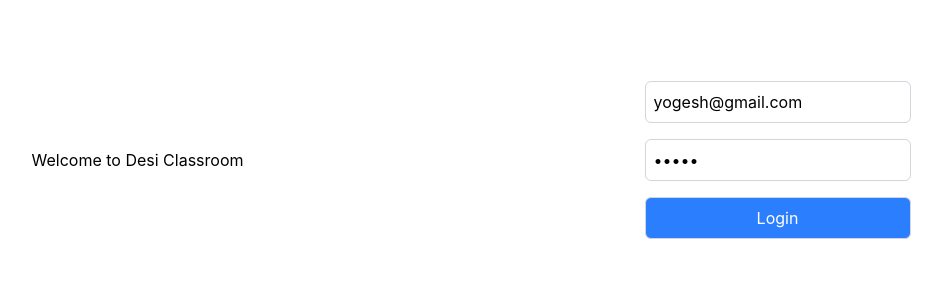
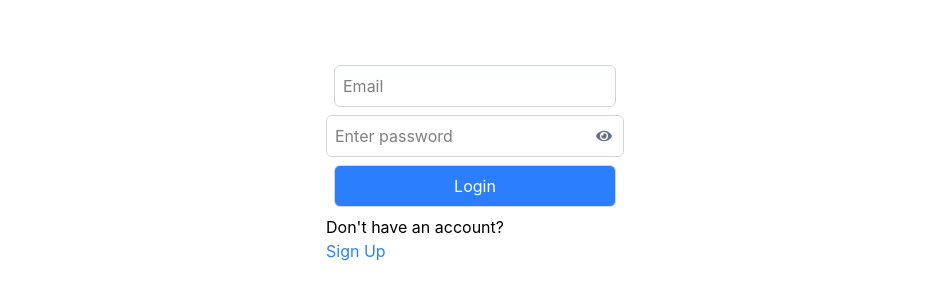
Before and after one commit to yogeshpriyadarshi/Desi_Developer_Classroom_Frontend, a React (Vite) app: page /login in a window 1280 px wide. Shown: the part 280-580 px from the top of the page, without its empty margins (165-1107 px from the left). Built offline with nearby package versions, Linux system fonts and the light colour scheme.

Commit message:
Signup and login

```diff
--- a/package.json
+++ b/package.json
@@ -14,6 +14,7 @@
     "axios": "^1.13.5",
     "react": "^19.2.0",
     "react-dom": "^19.2.0",
+    "react-icons": "^5.6.0",
     "react-router-dom": "^7.13.0",
     "tailwindcss": "^4.2.0"
   },
--- a/src/components/Header.jsx
+++ b/src/components/Header.jsx
@@ -1,5 +1,6 @@
 import { Link } from "react-router-dom";
 import axiosInstance from "../utils/axiosIntances";
+import { FaHome, FaSignOutAlt } from "react-icons/fa";
 
 function Header() {
   const logout = async () => {
@@ -11,21 +12,25 @@ function Header() {
       console.log(error);
     }
   };
+
   return (
-    <>
+    <div className="flex items-center gap-4 p-4 bg-gray-100">
       <Link
         to="/"
-        className="text-blue-500 text-2xl border border-blue-500 p-2 rounded-md"
+        className="flex items-center gap-2 text-blue-500 text-xl border border-blue-500 p-2 rounded-md hover:bg-blue-50"
       >
+        <FaHome />
         Home
       </Link>
+
       <button
         onClick={logout}
-        className="border border-gray-300 rounded-md p-2"
+        className="flex items-center gap-2 border border-gray-300 rounded-md p-2 hover:bg-gray-200"
       >
+        <FaSignOutAlt />
         Logout
       </button>
-    </>
+    </div>
   );
 }
 
--- a/src/components/Home.jsx
+++ b/src/components/Home.jsx
@@ -1,24 +1,28 @@
-import { Link, Outlet, useNavigate } from "react-router-dom";
-import axiosInstance from "../utils/axiosIntances";
-import { useState } from "react";
+import { Outlet } from "react-router-dom";
 import SideBar from "./SideBar";
 import Header from "./Header";
 
 function Home() {
-  const [error, setError] = useState("");
-  const navigate = useNavigate(); // ✅ correct hook
+  return (
+    <div className="flex flex-col min-h-screen">
+      {/* Header */}
+      <header className="shadow-md">
+        <Header />
+      </header>
 
-  return (
-    <>
-      <div className="flex justify-between m-10">
-        <Header />
+      {/* Main Layout */}
+      <div className="flex flex-1">
+        {/* Sidebar */}
+        <aside className="w-56 bg-gray-100 border-r p-4">
+          <SideBar />
+        </aside>
+
+        {/* Main Content */}
+        <main className="flex-1 p-6 bg-gray-50">
+          <Outlet />
+        </main>
       </div>
-
-      <div className="flex m-10 gap justify-around ">
-        <SideBar />
-        <Outlet />
-      </div>
-    </>
+    </div>
   );
 }
 
--- a/src/components/SideBar.jsx
+++ b/src/components/SideBar.jsx
@@ -1,19 +1,27 @@
 import { Link } from "react-router-dom";
+import { FaBook, FaDumbbell, FaQuestionCircle, FaList } from "react-icons/fa";
+
 function SideBar() {
-  const sidebar = ["study", "practice", "quiz", "todolist"];
+  const sidebar = [
+    { name: "study", icon: <FaBook /> },
+    { name: "practice", icon: <FaDumbbell /> },
+    { name: "quiz", icon: <FaQuestionCircle /> },
+    { name: "todolist", icon: <FaList /> },
+  ];
+
   return (
-    <>
-      <div className="flex flex-col">
+    <div className="flex flex-col gap-3 w-48 p-4 bg-gray-100 h-screen">
       {sidebar.map((item) => (
         <Link
-            className="text-blue-500 text-2xl border border-blue-500 p-2 rounded-md"
-            to={item}
+          key={item.name}
+          to={`/${item.name}`}
+          className="flex items-center gap-3 text-blue-500 text-lg border border-blue-500 p-2 rounded-md hover:bg-blue-50"
         >
-            {item}
+          {item.icon}
+          {item.name}
         </Link>
       ))}
     </div>
-    </>
   );
 }
 
--- a/src/components/auth/Login.jsx
+++ b/src/components/auth/Login.jsx
@@ -1,12 +1,17 @@
 import { useState } from "react";
-import { useNavigate } from "react-router-dom";
+import { Link, useNavigate } from "react-router-dom";
 import axiosInstance from "../../utils/axiosIntances";
+import { useAuth } from "../../context/AuthContext";
+import { FaEye, FaEyeSlash } from "react-icons/fa";
 
 function Login() {
-  const [email, setEmail] = useState("yogesh@gmail.com");
-  const [password, setPassword] = useState("12345");
+  const [email, setEmail] = useState("");
+  const [password, setPassword] = useState("");
   const [message, setMessage] = useState("");
+  const [error, setError] = useState("");
+  const [showPassword, setShowPassword] = useState(false);
   const navigate = useNavigate();
+  const { setIsLogin } = useAuth();
   const handleLogin = async () => {
     try {
       setMessage("Logging in...");
@@ -16,7 +21,9 @@ function Login() {
         password,
       });
       setMessage(response.data.message);
+      setIsLogin(true);
       localStorage.setItem("access_token", response.data.access_token);
+
       navigate("/");
     } catch (error) {
       setMessage(error.response?.data?.message || "Something went wrong");
@@ -25,7 +32,6 @@ function Login() {
   return (
     <>
       <div className="flex  mt-10 items-center justify-around  min-h-screen">
-        <div>Welcome to Desi Classroom</div>
         <div className="flex flex-col">
           <input
             type="email"
@@ -34,13 +40,20 @@ function Login() {
             className="border border-gray-300 rounded-md p-2 m-2"
             onChange={(e) => setEmail(e.target.value)}
           />
-          <input
-            type="password"
-            placeholder="Password"
-            className="border border-gray-300 rounded-md p-2 m-2"
-            value={password}
-            onChange={(e) => setPassword(e.target.value)}
-          />
+          <div className="relative w-full max-w-sm">
+            <input
+              type={showPassword ? "text" : "password"}
+              placeholder="Enter password"
+              className="border border-gray-300 p-2 w-full rounded-md pr-10"
+            />
+
+            <span
+              className="absolute right-3 top-1/2 -translate-y-1/2 cursor-pointer text-gray-500"
+              onClick={() => setShowPassword(!showPassword)}
+            >
+              {showPassword ? <FaEyeSlash /> : <FaEye />}
+            </span>
+          </div>
           <button
             onClick={handleLogin}
             className="border border-gray-300 rounded-md p-2 m-2 bg-blue-500 text-white hover:bg-blue-600 cursor-pointer"
@@ -48,6 +61,15 @@ function Login() {
             Login
           </button>
           <p>{message}</p>
+          <div className="flex flex-col">
+            <p>Don't have an account?</p>
+            <Link
+              to="/signup"
+              className="text-blue-500 hover:underline cursor-pointer"
+            >
+              Sign Up
+            </Link>
+          </div>
         </div>
       </div>
     </>
--- a/src/components/auth/Signup.jsx
+++ b/src/components/auth/Signup.jsx
@@ -1,11 +1,16 @@
 import axios from "axios";
 import { useState } from "react";
+import { Link } from "react-router-dom";
+import { FaEye, FaEyeSlash } from "react-icons/fa";
 
 function Signup() {
   const [email, setEmail] = useState("");
   const [password, setPassword] = useState("");
   const [confirmPassword, setConfirmPassword] = useState("");
   const [message, setMessage] = useState("");
+  const [showPassword, setShowPassword] = useState(false);
+  const [showConfirmPassword, setShowConfirmPassword] = useState(false);
+
   const BASE_URL = import.meta.env.VITE_BASE_URL;
 
   const handleSignup = async () => {
@@ -34,20 +39,38 @@ function Signup() {
             className="border border-gray-300 rounded-md p-2 m-2"
             onChange={(e) => setEmail(e.target.value)}
           />
+          <div className="relative w-full max-w-sm">
             <input
-            type="password"
-            placeholder="Password"
+              type={showPassword ? "text" : "password"}
+              placeholder="Enter password"
+              className="border border-gray-300 p-2 w-full rounded-md pr-10"
               value={password}
-            className="border border-gray-300 rounded-md p-2 m-2"
               onChange={(e) => setPassword(e.target.value)}
             />
+
+            <span
+              className="absolute right-3 top-1/2 -translate-y-1/2 cursor-pointer text-gray-500"
+              onClick={() => setShowPassword(!showPassword)}
+            >
+              {showPassword ? <FaEyeSlash /> : <FaEye />}
+            </span>
+          </div>
+          <div className="relative w-full max-w-sm">
             <input
-            type="password"
-            placeholder="Confirm Password"
-            className="border border-gray-300 rounded-md p-2 m-2"
+              type={showConfirmPassword ? "text" : "password"}
+              placeholder="Enter confirm password"
+              className="border border-gray-300 p-2 w-full rounded-md pr-10"
               value={confirmPassword}
               onChange={(e) => setConfirmPassword(e.target.value)}
             />
+
+            <span
+              className="absolute right-3 top-1/2 -translate-y-1/2 cursor-pointer text-gray-500"
+              onClick={() => setShowConfirmPassword(!showConfirmPassword)}
+            >
+              {showConfirmPassword ? <FaEyeSlash /> : <FaEye />}
+            </span>
+          </div>
           <button
             onClick={handleSignup}
             className="border border-gray-300 rounded-md p-2 m-2 bg-blue-500 text-white"
@@ -55,6 +78,15 @@ function Signup() {
             Signup
           </button>
           <p>{message}</p>
+          <div className="flex flex-col">
+            <p>Already have an account?</p>
+            <Link
+              to="/login"
+              className="text-blue-500 hover:underline cursor-pointer"
+            >
+              Login
+            </Link>
+          </div>
         </div>
       </div>
     </>
--- a/src/context/AuthContext.jsx
+++ b/src/context/AuthContext.jsx
@@ -44,7 +44,7 @@ export const AuthProvider = ({ children }) => {
   }, []);
 
   return (
-    <AuthContext.Provider value={{ isLogin, loading }}>
+    <AuthContext.Provider value={{ isLogin, setIsLogin, loading }}>
       {children}
     </AuthContext.Provider>
   );
```
Also changed, not shown: 1 other file (tests, documents, lock files or other folders). Lines whose indentation alone changed are shown as unchanged.
